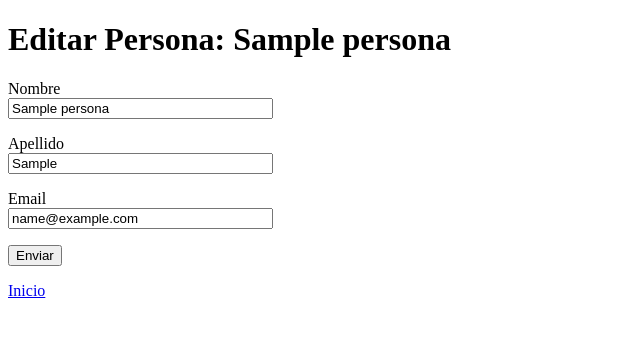
After one commit to VictorCarmonaMoraza/SapFlask, a Flask app: page /editar/1 in a window 1280 px wide. The commit adds this page. Shown: the top 337 px of the page, without its empty margins (0-640 px from the left). Run offline with Flask 3, Linux system fonts and the light colour scheme; tables that the repository leaves empty hold one stand-in row (values such as "Sample post").

Commit message:
10-Editar Persona con Flask,WTForms y SQL Alchemy - parte 1

```diff
--- a/app.py
+++ b/app.py
@@ -72,3 +72,12 @@ def agregar():
             #Redireccionamos a la pagina de inicio para ver el listado de personas
             return redirect(url_for('inicio'))
     return render_template('agregar.html', personaFormHTML = personaForm)
+
+@app.route('/editar/<int:id>', methods=['GET','POST'])
+def editar(id):
+    #Recuperamos el objeto persona a editar de BBDD por su id
+    persona = Persona.query.get_or_404(id)
+    #Asociamos el objeto persona a nuestro formulario
+    personaForma = PersonaForm(obj = persona)
+    nombrePersona =persona.nombre
+    return render_template('editar.html', personaEditarHTML = personaForma, personaEditarNombre = nombrePersona)
--- /dev/null
+++ b/templates/editar.html
@@ -0,0 +1,38 @@
+<!DOCTYPE html>
+<html lang="en">
+<head>
+    <meta charset="UTF-8">
+    <title>Editar Persona</title>
+</head>
+<body>
+<h1>Editar Persona: {{personaEditarNombre}}</h1>
+
+<form method="POST">
+  {{personaEditarHTML.csrf_token}}
+
+  <p>
+    {{personaEditarHTML.nombre.label}}<br/>
+    {{personaEditarHTML.nombre(size = 30)}}
+  </p>
+
+    <p>
+    {{personaEditarHTML.apellido.label}}<br/>
+    {{personaEditarHTML.apellido(size = 30)}}
+  </p>
+
+  <p>
+    {{personaEditarHTML.email.label}}<br/>
+    {{personaEditarHTML.email(size = 30)}}
+  </p>
+
+  <p>
+    {{personaEditarHTML.enviar()}}
+  </p>
+   <p>
+     <a href="{{url_for('inicio')}}">Inicio</a>
+   </p>
+
+</form>
+
+</body>
+</html>
--- a/templates/index.html
+++ b/templates/index.html
@@ -23,6 +23,7 @@
                     <th>Apellido</th>
                     <th>Email</th>
                     <th></th>
+                    <th></th>
                 </tr>
             </thead>
 
@@ -35,6 +36,7 @@
                     <td>{{persona.apellido}}</td>
                     <td>{{persona.email}}</td>
                     <td><a href="ver/{{persona.id}}">Ver</a> </td>
+                    <td><a href="editar/{{persona.id}}">Editar</a> </td>
                 </tr>
             {% endfor %}
             </tbody>
```
Also changed, not shown: forms.py (line endings or trailing spaces).
